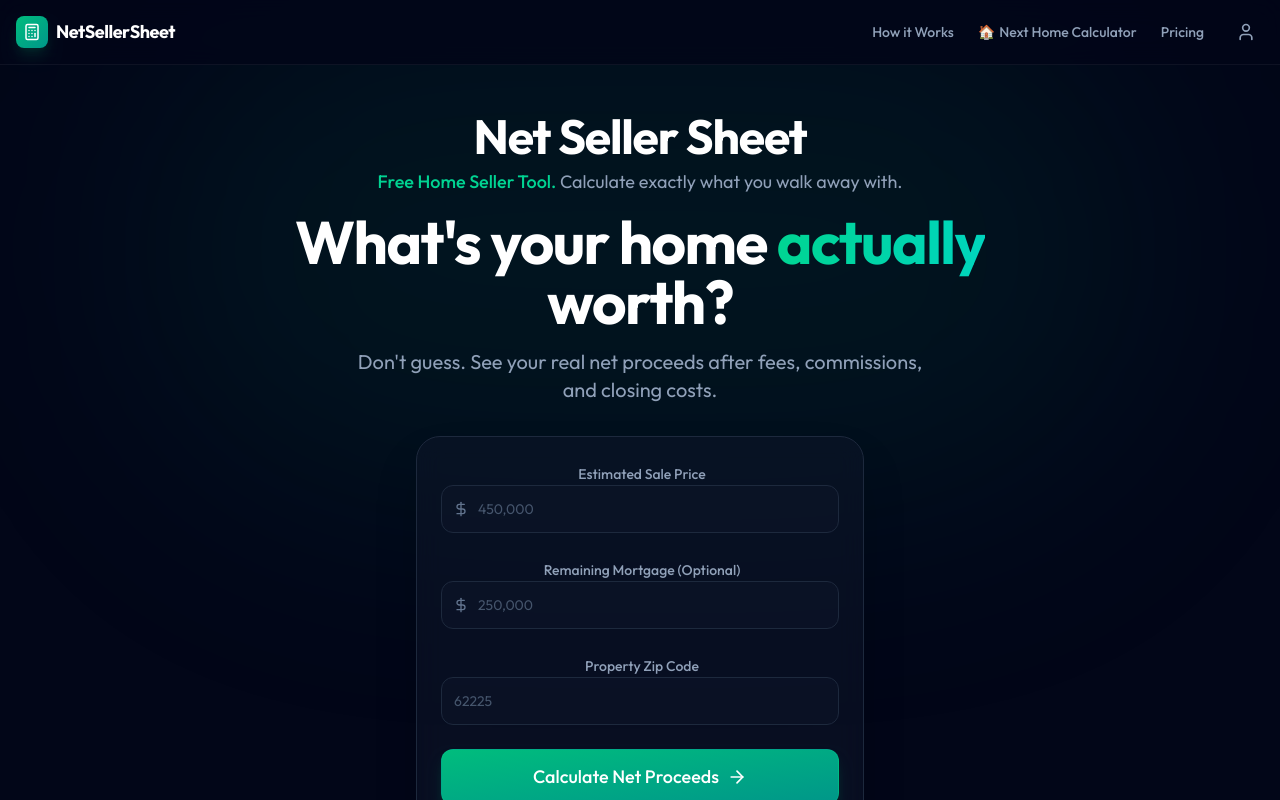
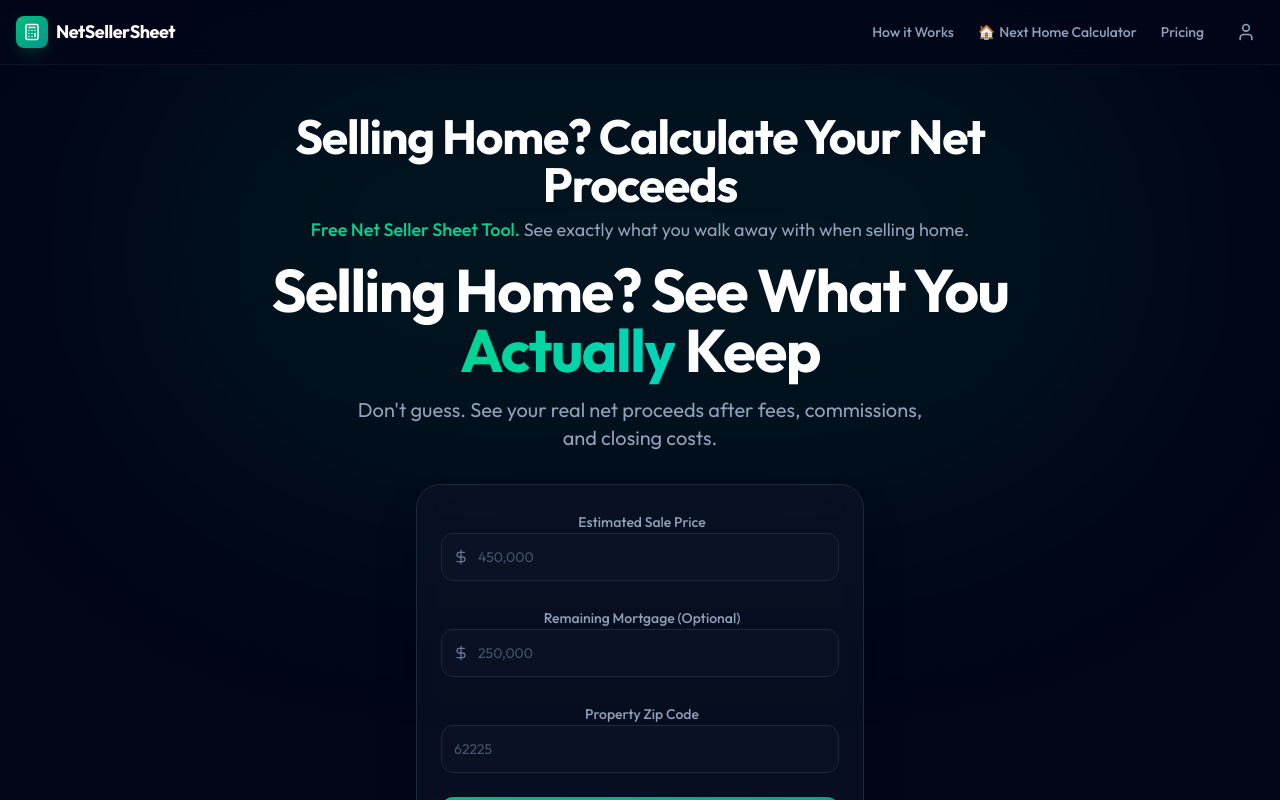
Before and after one commit to chrispoponi/NetSellerSheet, a Next.js app: page / in a window 1280 px wide. Shown: the top 800 px of the page. Built offline with nearby package versions, Linux system fonts and the light colour scheme; no server answers.

Commit message:
SEO fixes: Add 'selling home' keyword to title/H1/content, shorten meta description to 131 chars

```diff
--- a/app/layout.tsx
+++ b/app/layout.tsx
@@ -11,10 +11,10 @@
 export const metadata: Metadata = {
   metadataBase: new URL('https://netsellersheet.com'),
   title: {
-    default: 'Real Estate Proceeds Calculator for Sellers | Net Seller Sheet',
+    default: 'Selling Home? Net Proceeds Calculator | Net Seller Sheet',
     template: '%s | Net Seller Sheet'
   },
-  description: 'The #1 Free Home Seller Tool. Calculate exactly what you walk away with when selling your home. Accurate estimates for commissions, title fees, closing costs, and mortgage payoffs.',
+  description: 'Selling home? Calculate your exact net proceeds. Free tool shows what you keep after commissions, closing costs & mortgage payoff.',
   keywords: [
     // Core Brand Keywords
     "Net Seller Sheet",
--- a/app/page.tsx
+++ b/app/page.tsx
@@ -42,7 +42,7 @@
         <section id="how-it-works-section" className="max-w-4xl mx-auto px-6 py-16 space-y-8 text-slate-400 text-sm">
           <h2 className="text-xl font-bold text-white">Why use a Seller Net Sheet?</h2>
           <p>
-            A <strong>Seller Net Sheet</strong> (or Net Proceeds Calculator) is the most critical tool for any home seller. unlike a Zestimate which only shows gross value, our <em>Net Seller Sheet</em> calculates your true "Walk Away" number after deducting real estate agent commissions, title insurance, escrow fees, and prorated property taxes.
+            A <strong>Seller Net Sheet</strong> (or Net Proceeds Calculator) is the most critical tool when selling home. Unlike a Zestimate which only shows gross value, our <em>Net Seller Sheet</em> calculates your true "Walk Away" number after deducting real estate agent commissions, title insurance, escrow fees, and prorated property taxes. Whether you're selling home for the first time or a seasoned seller, knowing your exact proceeds is essential.
           </p>
           <div className="grid md:grid-cols-2 gap-8">
             <div>
--- a/components/features/MainCalculator.tsx
+++ b/components/features/MainCalculator.tsx
@@ -242,10 +242,10 @@
             {/* Header / Hero Section */}
             <div className="text-center px-4 mb-4 mt-8">
                 <h1 className="text-3xl md:text-5xl font-bold text-white mb-2 tracking-tight">
-                    Net Seller Sheet
+                    Selling Home? Calculate Your Net Proceeds
                 </h1>
                 <p className="text-slate-400 text-lg max-w-2xl mx-auto">
-                    <span className="text-emerald-400 font-medium">Free Home Seller Tool.</span> Calculate exactly what you walk away with.
+                    <span className="text-emerald-400 font-medium">Free Net Seller Sheet Tool.</span> See exactly what you walk away with when selling home.
                 </p>
             </div>
 
@@ -258,9 +258,9 @@
                         className="flex flex-col items-center text-center space-y-8"
                     >
                         <div className="space-y-4">
-                            <h1 className="text-4xl md:text-6xl font-bold tracking-tight text-white">
-                                What's your home <span className="text-transparent bg-clip-text bg-gradient-to-r from-emerald-400 to-teal-400">actually</span> worth?
-                            </h1>
+                            <h2 className="text-4xl md:text-6xl font-bold tracking-tight text-white">
+                                Selling Home? See What You <span className="text-transparent bg-clip-text bg-gradient-to-r from-emerald-400 to-teal-400">Actually</span> Keep
+                            </h2>
                             <p className="text-xl text-slate-400 max-w-xl mx-auto">
                                 Don't guess. See your real net proceeds after fees, commissions, and closing costs.
                             </p>
```
